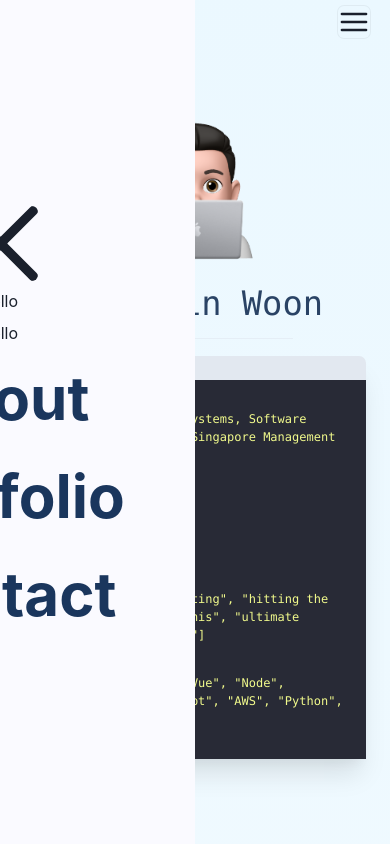
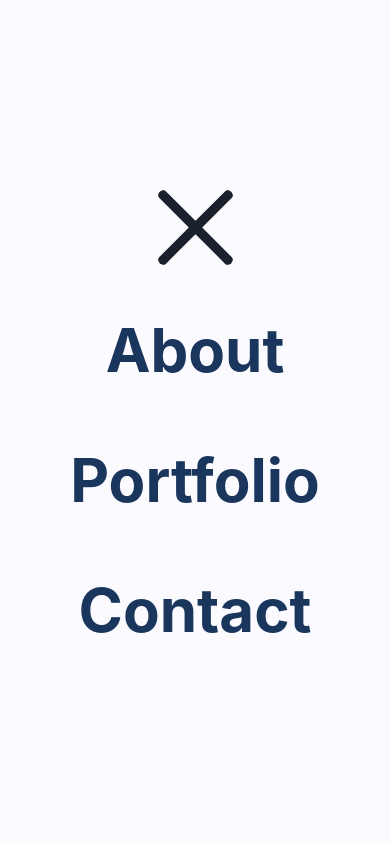
Before and after one commit to austinwoon/awqy_portfolio, a Next.js app in the folder austin-portfolio/: page / in a window 390 px wide. Both pictures are taken after a click on the icon 354 px from the left and 22 px from the top of the page. Shown: the top 844 px of the page. Built offline with nearby package versions, Linux system fonts and the light colour scheme.

Commit message:
Updated hamburger menu

```diff
--- a/austin-portfolio/components/HoverLink/HoverLink.jsx
+++ b/austin-portfolio/components/HoverLink/HoverLink.jsx
@@ -22,6 +22,7 @@ const HoverLink = ({
     content,
     scrollId = '',
     scrollOffset = 0,
+    href,
     ...props
 }) => {
     const [hovered, setHovered] = React.useState(false);
@@ -48,7 +49,8 @@ const HoverLink = ({
                     hovered={hovered}
                     setHovered={setHovered}
                     content={content}
-                    href={'mailto:austinwoonquanyi@gmail.com'}
+                    onClick={onClick}
+                    href={href}
                 />
             )}
         </Box>
@@ -63,24 +65,29 @@ const LinkContents = ({
     href = '',
     onClick = () => {},
 }) => {
+    const LinkContentProps = {
+        ...fontStyles,
+        hovered,
+        setHovered,
+        onClick,
+        href,
+        onMouseEnter: () => setHovered(true),
+        onMouseLeave: () => setHovered(false),
+        _hover: {
+            underline: false,
+            cursor: 'pointer',
+        },
+        _focus: {
+            border: '0px',
+        },
+    };
     return (
         <React.Fragment>
-            <Text
-                {...fontStyles}
-                _hover={{
-                    underline: false,
-                    cursor: 'pointer',
-                }}
-                _focus={{
-                    border: '0px',
-                }}
-                href={href && href}
-                onClick={onClick}
-                onMouseEnter={() => setHovered(true)}
-                onMouseLeave={() => setHovered(false)}
-            >
-                {content}
-            </Text>
+            {href ? (
+                <Link {...LinkContentProps}>{content}</Link>
+            ) : (
+                <Text {...LinkContentProps}>{content}</Text>
+            )}
             <MotionBox
                 h={'20%'}
                 width={'100%'}
--- a/austin-portfolio/components/Intro/Intro.jsx
+++ b/austin-portfolio/components/Intro/Intro.jsx
@@ -33,7 +33,7 @@ export const Intro = () => {
                 </Flex>
 
                 <Flex mt={rowMarginTop} justify={'center'}>
-                    <Name height={['4vh', '4vh', '5vh', '5vh']} />
+                    <Name height={['3.5vh', '3.5vh', '5vh', '5vh']} />
                 </Flex>
 
                 <Flex mt={rowMarginTop} justify={'center'}>
--- a/austin-portfolio/components/Intro/Name.jsx
+++ b/austin-portfolio/components/Intro/Name.jsx
@@ -8,8 +8,6 @@ const Name = ({ ...props }) => {
     const cursorTimer = React.useRef(null);
     const [showNameIndex, setShowNameIndex] = React.useState(0);
     const [showCursor, setShowCursor] = React.useState(true);
-    const [wait, setWait] = React.useState(true);
-    // const timer = React.useRef(null);
 
     React.useEffect(() => {
         setTimeout(() => {
--- a/austin-portfolio/components/Navbar/NavBar.jsx
+++ b/austin-portfolio/components/Navbar/NavBar.jsx
@@ -48,7 +48,7 @@ const NavBar = ({ refs }) => {
                     bgColor={'gray.300'}
                     w="3px"
                     opacity={0.8}
-                    h={[6, 6, 10, 10]}
+                    h={[5, 5, 6, 6]}
                 />
 
                 <Flex align={'center'}>
@@ -104,6 +104,7 @@ const NavBar = ({ refs }) => {
                             boxStyles={boxStyles}
                             fontStyles={fontStyles}
                             content={'Contact'}
+                            href={'mailto:austinwoonquanyi@gmail.com'}
                         />
                     </Stack>
                 ) : (
@@ -120,6 +121,7 @@ const NavBar = ({ refs }) => {
 
 const HamburgerMenu = ({ refs, isMenuOpen, toggleMenuOpen }) => {
     const scrollToAbout = () => {
+        toggleMenuOpen();
         scroll.scrollTo(refs.aboutRef.current.getBoundingClientRect().y, {
             smooth: true,
             duration: 500,
@@ -154,9 +156,10 @@ const HamburgerMenu = ({ refs, isMenuOpen, toggleMenuOpen }) => {
                     h={'100vh'}
                     w="100vw"
                     top={0}
-                    left={'-50%'}
+                    left={0}
                     position={'fixed'}
                     zIndex={300}
+                    spacing={['10', '10', '20']}
                 >
                     <IconButton
                         as={CloseIcon}
@@ -168,25 +171,24 @@ const HamburgerMenu = ({ refs, isMenuOpen, toggleMenuOpen }) => {
                         }}
                     />
 
-                    <a onClick={scrollToAbout}>hello</a>
-                    <a onClick={scrollToPortfolio}>hello</a>
                     <HoverLink
                         onClick={toggleMenuOpen}
                         fontStyles={mobileMenuFontStyles}
                         content={'About'}
-                        scrollId={'about'}
+                        onClick={scrollToAbout}
                     />
 
                     <HoverLink
                         fontStyles={mobileMenuFontStyles}
                         content={'Portfolio'}
-                        scrollId={'portfolio'}
+                        onClick={scrollToPortfolio}
                         scrollOffset={-70}
                     />
 
                     <HoverLink
                         fontStyles={mobileMenuFontStyles}
                         content={'Contact'}
+                        href={'mailto:austinwoonquanyi@gmail.com'}
                     />
                 </Stack>
             )}
--- a/austin-portfolio/components/Portfolio/PortfolioSection.jsx
+++ b/austin-portfolio/components/Portfolio/PortfolioSection.jsx
@@ -42,7 +42,7 @@ const PortfolioSection = () => {
                         </Heading>
 
                         <Wrap
-                            spacing={'2.5%'}
+                            spacing={['5%', '4%', '2.5%', '2.5%']}
                             justify={'center'}
                             align={'center'}
                         >
```
